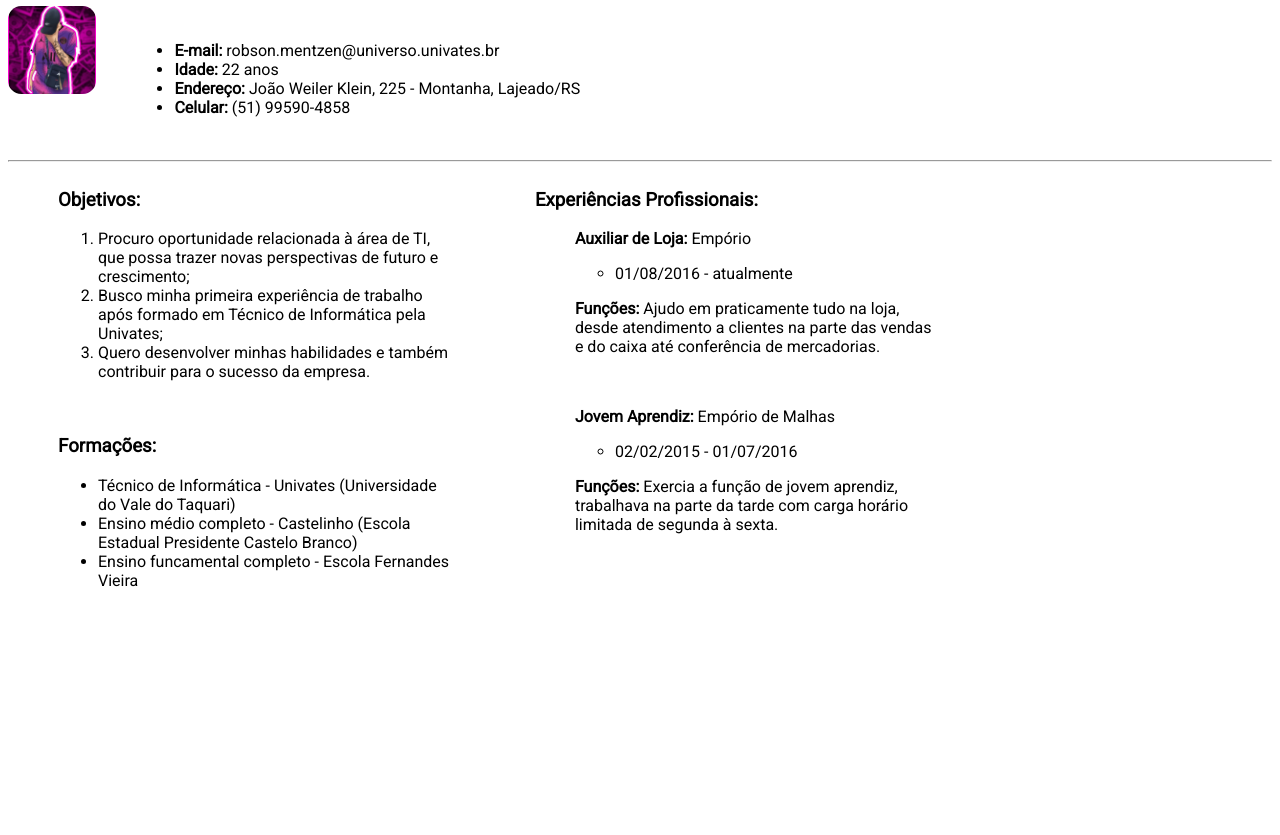
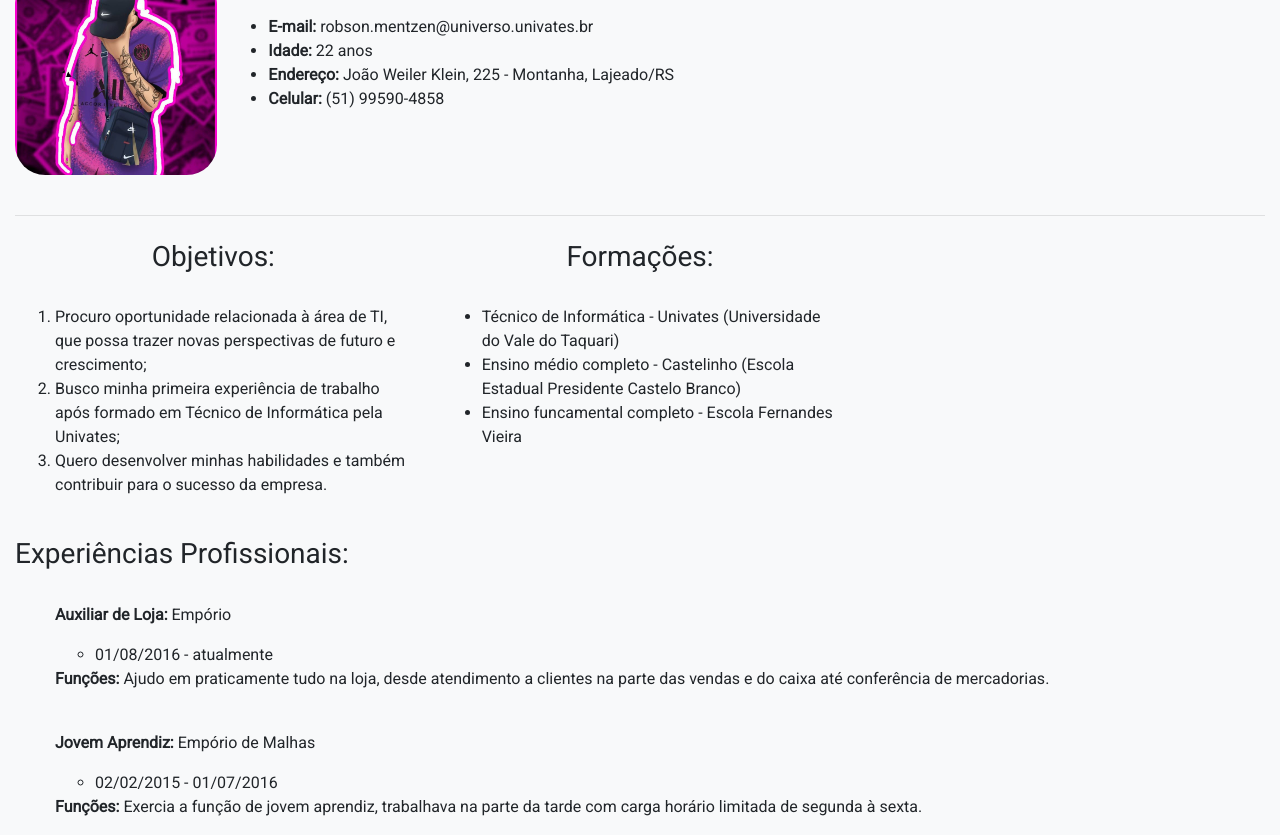
Before and after one commit to robson-mentzen/robson-mentzen.github.io, a plain HTML site: page index.html in a window 1280 px wide. Shown: the part 75-910 px from the top of the page. Before the commit the page ends 800 px from the top, so only its background shows below. Drawn offline with nearby package versions, Linux system fonts and the light colour scheme.

Commit message:
bootstrap

```diff
--- a/index.html
+++ b/index.html
@@ -10,18 +10,22 @@
         <title>Currículo</title>
 
         <link href="https://fonts.googleapis.com/css2?family=Roboto&display=swap" rel="stylesheet">
+        <link href="https://cdn.jsdelivr.net/npm/bootstrap@4.6.1/dist/css/bootstrap.min.css" rel="stylesheet">
     </head>
 
     <body style="font-family: Roboto;">
-        <h1>Róbson Kunzler Mentzen</h1>
-        <div style="display: flex;">
-            <div style="width: 10%;">
-                <img style="border-radius: 15%;" width="70%" src="Imagem_perfil_2.jpg"/>
+        <div class="container-fluid bg-light">
+            <div class="row">
+                <div class="col-md-2">
+                    <br><br>
+                    <img style="border-radius: 15%;" width="110%" src="Imagem_perfil_2.jpg"/>
                 </div>
 
-            <div style="width: 90%;">
+                <div class="col-md-10">
                     <br>
                     <ul>
+                        <br>
+                        <h3>Róbson Kunzler Mentzen</h3>
                         <li><b>E-mail:</b> robson.mentzen@universo.univates.br</li>
                         <li><b>Idade:</b> 22 anos</li>
                         <li><b>Endereço:</b> João Weiler Klein, 225 - Montanha, Lajeado/RS</li>
@@ -31,9 +35,11 @@
             </div>
             <br>
             <hr>
-        <div style="display: flex;">
-            <div style="width: 35%; margin-left: 50px;">
-                <h3>Objetivos:</h3>
+
+            <div class="row">
+                <div class="col-md-4">
+                    <h3 class="text-center pt-2">Objetivos:</h3>
+                    <br>
                     <ol>
                         <li>Procuro oportunidade relacionada à área de TI, que possa trazer
                         novas perspectivas de futuro e crescimento;</li>
@@ -43,7 +49,11 @@
                         da empresa.</li>
                     </ol>
                     <br>
-                <h3>Formações:</h3>
+                </div>
+
+                <div class="col-md-4">
+                    <h3 class="text-center pt-2">Formações:</h3>
+                    <br>
                     <ul>
                         <li>Técnico de Informática - Univates (Universidade do Vale do Taquari)</li>
                         <li>Ensino médio completo - Castelinho (Escola Estadual Presidente Castelo Branco)</li>
@@ -51,9 +61,12 @@
                     </ul>
                     <br>
                 </div>
+            </div>
 
-            <div style="width: 35%; margin-left: 80px;">
+            <div class="row">
+                <div class="col-md-10">
                     <h3>Experiências Profissionais:</h3>
+                    <br>
                     <ul>
                         <p><b>Auxiliar de Loja: </b>Empório</p>
                         <ul>
@@ -72,10 +85,12 @@
                         da tarde com carga horário limitada de segunda à sexta.</p>
                     </ul>
                 </div>
-
-            <div style="width: 30%;">
-
             </div>
         </div>
+
+        <script src="https://cdn.jsdelivr.net/npm/jquery@3.6.0/dist/jquery.slim.min.js"></script>
+        <script src="https://cdn.jsdelivr.net/npm/popper.js@1.16.1/dist/umd/popper.min.js"></script>
+        <script src="https://cdn.jsdelivr.net/npm/bootstrap@4.6.1/dist/js/bootstrap.bundle.min.js"></script>
+
     </body>
 </html>
```
Also changed, not shown: imagem_perfil.jfif (deleted). Lines whose indentation alone changed are shown as unchanged.
